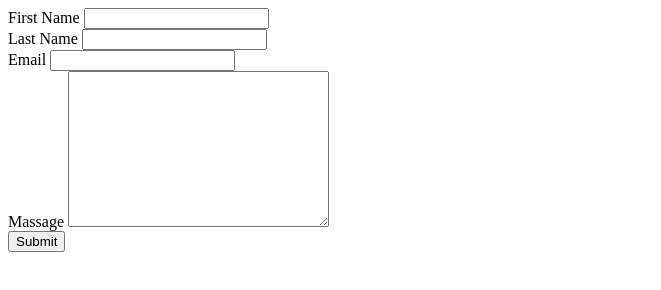
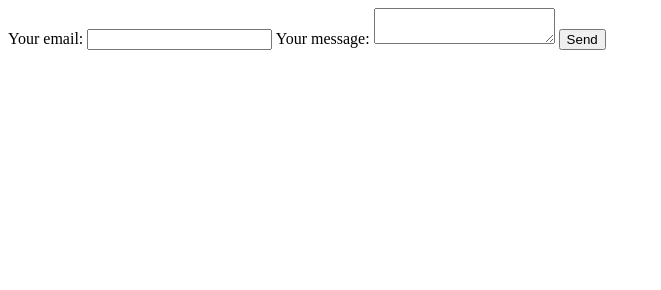
Before and after one commit to BiggaGamer/BiggaMail, a plain HTML site: page index.html in a window 1280 px wide. Shown: the whole page, without its empty margins (0-661 px from the left). Drawn offline with Linux system fonts and the light colour scheme.

Commit message:
Update index.html

```diff
--- a/index.html
+++ b/index.html
@@ -1,29 +1,15 @@
-<section>
-  <div class="container">
-    <form action="https://formspree.io/mbjzbwaj" method="POST" id="my-form">
-
-      <div class="form-group">
-        <label for="firstName"> First Name</label>
-        <input type="text" id="firstName" name="firstName">
-      </div>
-
-      <div class="form-group">
-        <label for="latsName">Last Name</label>
-        <input type="text" id="lastName" name="lastName">
-      </div>
-
-      <div class="form-group">
-        <label for="email">Email</label>
-        <input type="email" id="email" name="email">
-      </div>
-
-      <div class="form-group">
-        <label for="massage">Massage</label>
-        <textarea name="massage" id="massage" cols="30" rows="10"></textarea>
-      </div>
-
-      <button type="submit">Submit</button>
-    </form>
-  </div>
-  <div id="status"></div>
-</section>
+<form
+  action="https://formspree.io/f/xeqvyono"
+  method="POST"
+>
+  <label>
+    Your email:
+    <input type="email" name="_replyto">
+  </label>
+  <label>
+    Your message:
+    <textarea name="message"></textarea>
+  </label>
+  <!-- your other form fields go here -->
+  <button type="submit">Send</button>
+</form>
```
